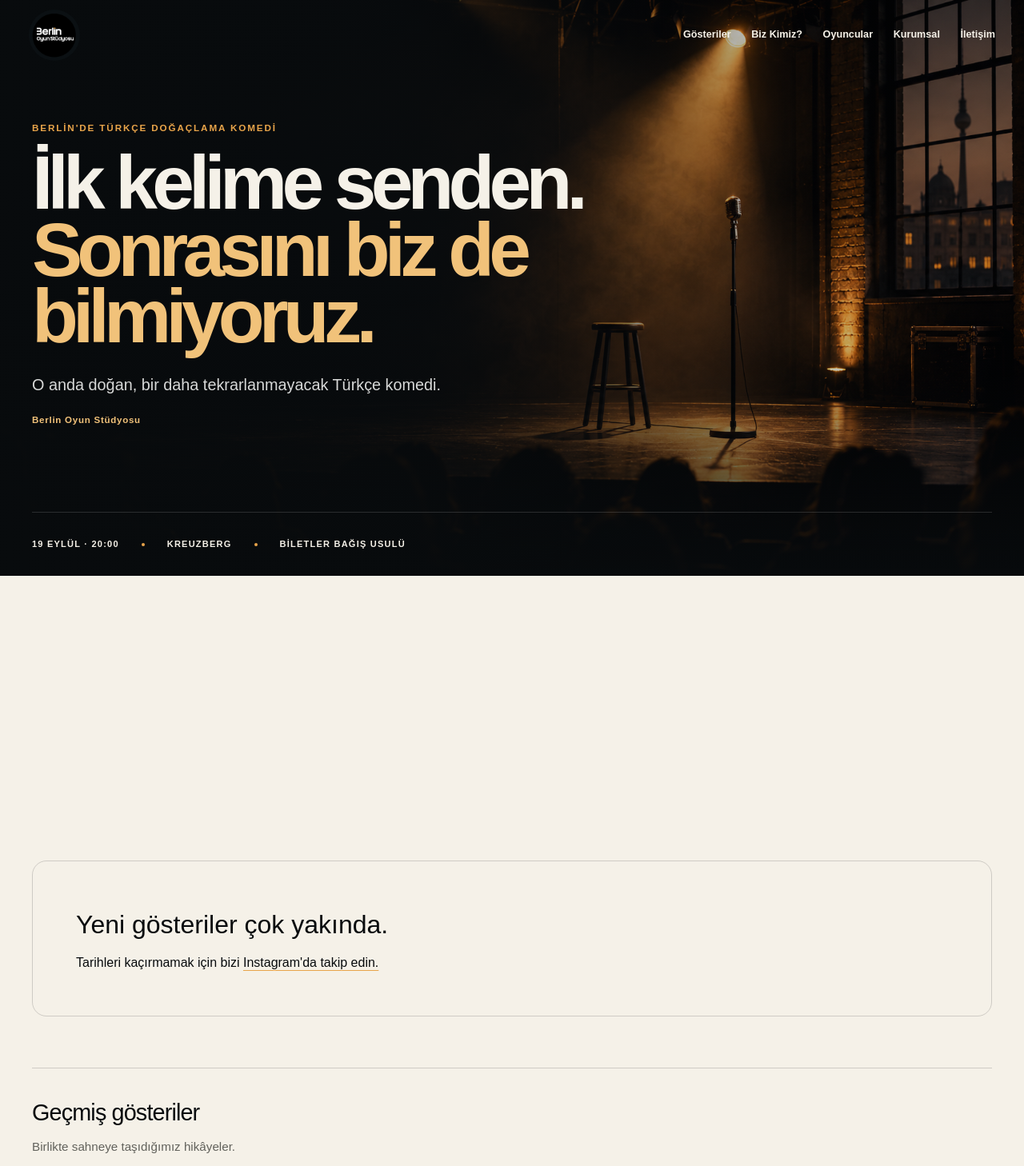
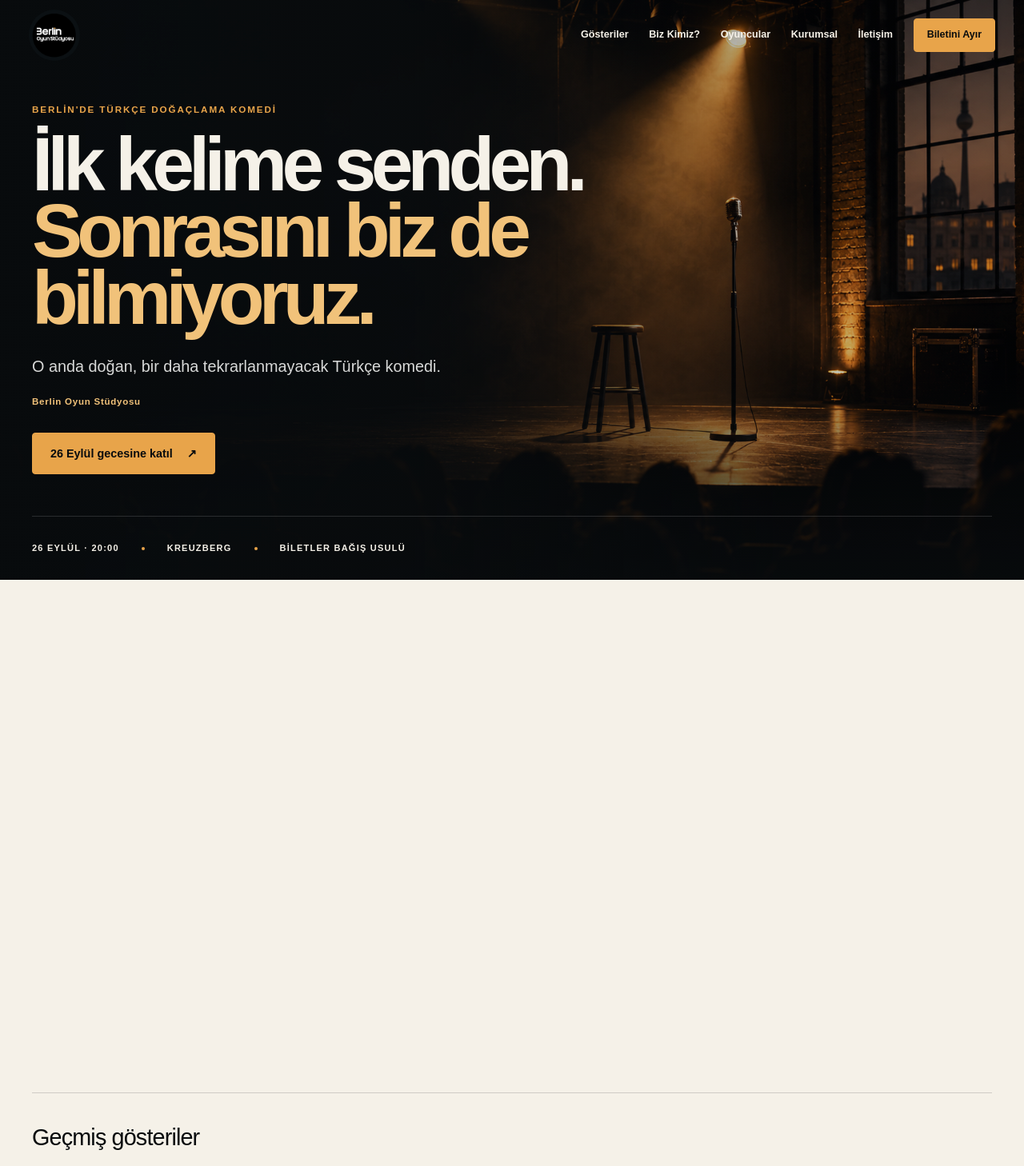
Before and after one commit to berlinoyunstudyosu-code/berlinoyunstudyosu, a Next.js app: page / in a window 1280 px wide. Shown: the top 1458 px of the page at 80% size. Built offline with nearby package versions, Linux system fonts and the light colour scheme.

Commit message:
new actors

```diff
--- a/src/app/globals.css
+++ b/src/app/globals.css
@@ -117,9 +117,9 @@ button, a { -webkit-tap-highlight-color: transparent; }
 .body-copy { max-width: 670px; color: var(--muted); font-size: clamp(1.05rem, 1.7vw, 1.25rem); }
 .body-copy p { margin: 0 0 22px; }
 .stats { border-top: 1px solid var(--line); }
-.stat { display: grid; grid-template-columns: 40% 1fr; align-items: baseline; padding: 22px 0; border-bottom: 1px solid var(--line); }
-.stat strong { color: var(--amber); font-family: var(--display); font-size: clamp(3.5rem, 7vw, 6.5rem); font-weight: 500; letter-spacing: -.06em; line-height: 1; }
-.stat span { color: var(--muted); font-size: .86rem; text-transform: uppercase; letter-spacing: .1em; }
+.stat { display: flex; flex-wrap: wrap; gap: 12px 24px; align-items: baseline; padding: 22px 0; border-bottom: 1px solid var(--line); }
+.stat strong { flex: 0 0 auto; min-width: 40%; color: var(--amber); font-family: var(--display); font-size: clamp(3.5rem, 7vw, 6.5rem); font-weight: 500; letter-spacing: -.06em; line-height: 1; }
+.stat span { flex: 1 1 8rem; color: var(--muted); font-size: .86rem; text-transform: uppercase; letter-spacing: .1em; }
 
 .players-grid { display: grid; grid-template-columns: repeat(2, minmax(0, 1fr)); gap: 14px; }
 .player-card { position: relative; min-height: 360px; display: flex; flex-direction: column; justify-content: flex-end; overflow: hidden; border: 1px solid var(--line); border-radius: 18px; color: var(--paper); background: var(--ink-soft); }
--- a/src/app/page.tsx
+++ b/src/app/page.tsx
@@ -52,7 +52,7 @@ export default function Home() {
               name: siteConfig.name,
               url: siteConfig.siteUrl,
             },
-            offers: { "@type": "Offer", url: event.ticketUrl, availability: "https://schema.org/InStock" },
+            ...(event.ticketUrl ? { offers: { "@type": "Offer", url: event.ticketUrl, availability: "https://schema.org/InStock" } } : {}),
           },
         ]
       : []),
@@ -63,7 +63,7 @@ export default function Home() {
       <a className="skip-link" href="#ana-icerik">İçeriğe geç</a>
       <Header ticketUrl={event?.ticketUrl} />
       <main id="ana-icerik">
-        <Hero ticketUrl={event?.ticketUrl} />
+        <Hero event={event} />
         <UpcomingShows events={events} pastEvents={pastEvents} />
         <About />
         <Players />
@@ -72,7 +72,7 @@ export default function Home() {
         <Contact />
       </main>
       <Footer />
-      {event ? <MobileTicketBar ticketUrl={event.ticketUrl} /> : null}
+      {event?.ticketUrl ? <MobileTicketBar ticketUrl={event.ticketUrl} date={event.date} /> : null}
       <script
         type="application/ld+json"
         dangerouslySetInnerHTML={{ __html: JSON.stringify(structuredData).replace(/</g, "\\u003c") }}
--- a/src/components/Contact.tsx
+++ b/src/components/Contact.tsx
@@ -39,7 +39,7 @@ export function Contact() {
     <section id="iletisim" className="section contact-section">
       <div className="shell contact-grid">
         <div className="contact-intro reveal">
-          <p className="eyebrow">İLETİŞİM</p><h2>Perde açılmadan konuşalım.</h2><p>Gösteriler, kurumsal etkinlikler ve işbirlikleri için bize ulaşın.</p>
+          <p className="eyebrow">İLETİŞİM</p><p>Gösteriler, kurumsal etkinlikler ve işbirlikleri için bize ulaşın.</p>
           <div className="contact-links">
             <a href={`mailto:${siteConfig.email}`}><span>E-POSTA</span><strong>{siteConfig.email}</strong><i aria-hidden="true">↗</i></a>
             <a href={siteConfig.instagram.url} target="_blank" rel="noopener noreferrer"><span>INSTAGRAM</span><strong>{siteConfig.instagram.label}</strong><i aria-hidden="true">↗</i></a>
--- a/src/components/Hero.tsx
+++ b/src/components/Hero.tsx
@@ -1,7 +1,8 @@
 import Image from "next/image";
-import { withBasePath } from "@/content/site";
+import { withBasePath, type EventItem } from "@/content/site";
+import { formatEventDate, formatEventTime } from "@/lib/events";
 
-export function Hero({ ticketUrl }: { ticketUrl?: string }) {
+export function Hero({ event }: { event?: EventItem }) {
   return (
     <section className="hero" aria-labelledby="hero-title">
       <Image className="hero-image" src={withBasePath("/images/hero-stage.png")} fill sizes="100vw" priority quality={92} alt="Spot ışığı altında boş mikrofon ve sahne" />
@@ -12,11 +13,11 @@ export function Hero({ ticketUrl }: { ticketUrl?: string }) {
         <p className="hero-copy">O anda doğan, bir daha tekrarlanmayacak Türkçe komedi.</p>
         <p className="hero-proof">Berlin Oyun Stüdyosu</p>
         <div className="button-row">
-          {ticketUrl ? <a className="button" href={ticketUrl} target="_blank" rel="noopener noreferrer">19 Eylül gecesine katıl <span aria-hidden="true">↗</span></a> : null}
+          {event ? <a className="button" href={event.ticketUrl || "#gosteriler"} target={event.ticketUrl ? "_blank" : undefined} rel={event.ticketUrl ? "noopener noreferrer" : undefined}>{formatEventDate(event.date)} gecesine katıl <span aria-hidden="true">↗</span></a> : null}
         </div>
       </div>
       <div className="shell hero-meta" aria-label="Gösteri özeti">
-        <span>19 EYLÜL · 20:00</span><i aria-hidden="true" /><span>KREUZBERG</span><i aria-hidden="true" /><span>BİLETLER BAĞIŞ USULÜ</span>
+        <span>{event ? `${formatEventDate(event.date).toLocaleUpperCase("tr-TR")} · ${formatEventTime(event.date)}` : "YENİ GÖSTERİLER ÇOK YAKINDA"}</span><i aria-hidden="true" /><span>KREUZBERG</span><i aria-hidden="true" /><span>BİLETLER BAĞIŞ USULÜ</span>
       </div>
     </section>
   );
--- a/src/components/MobileTicketBar.tsx
+++ b/src/components/MobileTicketBar.tsx
@@ -1,8 +1,9 @@
 "use client";
 
 import { useEffect, useState } from "react";
+import { formatEventDate, formatEventTime } from "@/lib/events";
 
-export function MobileTicketBar({ ticketUrl }: { ticketUrl: string }) {
+export function MobileTicketBar({ ticketUrl, date }: { ticketUrl: string; date: string }) {
   const [hidden, setHidden] = useState(false);
   useEffect(() => {
     const footer = document.getElementById("site-footer");
@@ -11,5 +12,5 @@ export function MobileTicketBar({ ticketUrl }: { ticketUrl: string }) {
     observer.observe(footer);
     return () => observer.disconnect();
   }, []);
-  return <aside className={`mobile-ticket ${hidden ? "mobile-ticket--hidden" : ""}`} aria-label="Yaklaşan gösteri bileti"><span><small>19 EYLÜL · 20:00</small>Kreuzberg</span><a href={ticketUrl} target="_blank" rel="noopener noreferrer">Biletini Ayır ↗</a></aside>;
+  return <aside className={`mobile-ticket ${hidden ? "mobile-ticket--hidden" : ""}`} aria-label="Yaklaşan gösteri bileti"><span><small>{formatEventDate(date).toLocaleUpperCase("tr-TR")} · {formatEventTime(date)}</small>Kreuzberg</span><a href={ticketUrl} target="_blank" rel="noopener noreferrer">Biletini Ayır ↗</a></aside>;
 }
--- a/src/components/UpcomingShows.tsx
+++ b/src/components/UpcomingShows.tsx
@@ -14,7 +14,7 @@ export function UpcomingShows({ events, pastEvents }: { events: readonly EventIt
                 <time dateTime={event.date} className="date-badge">{event.badge}</time>
                 <div className="event-main"><p className="card-kicker">CANLI · TEK SEFERLİK</p><h3>{event.title}</h3></div>
                 <div className="event-details"><p>{event.timeLabel}</p><p>{event.location}</p><p className="event-note">{event.note}</p></div>
-                <a className="button button--dark" href={event.ticketUrl} target="_blank" rel="noopener noreferrer">Biletini ayır <span aria-hidden="true">↗</span></a>
+                {event.ticketUrl ? <a className="button button--dark" href={event.ticketUrl} target="_blank" rel="noopener noreferrer">Biletini ayır <span aria-hidden="true">↗</span></a> : <p>Bilet bağlantısı yakında.</p>}
               </article>
             ))}
           </div>
--- a/src/content/site.ts
+++ b/src/content/site.ts
@@ -31,8 +31,7 @@ export const siteConfig = {
     label: "@berlinoyunstudyosu",
     url: "https://www.instagram.com/berlinoyunstudyosu/",
   },
-  // TODO: yayın öncesi gerçek e-posta ile değiştir
-  email: "iletisim@berlinoyunstudyosu.de",
+  email: "iletisim@berlinoyunstudyosu.com",
   nav: [
     { label: "Gösteriler", href: "#gosteriler" },
     { label: "Biz Kimiz?", href: "#biz-kimiz" },
@@ -41,6 +40,18 @@ export const siteConfig = {
     { label: "İletişim", href: "#iletisim" },
   ] satisfies NavItem[],
   events: [
+    {
+      id: "turkce-dogaclama-2026-09-26",
+      date: "2026-09-26T20:00:00+02:00",
+      badge: "26 / EYL",
+      title: "Berlin'de Türkçe Doğaçlama Komedi",
+      timeLabel: "Cumartesi · 20:00",
+      location: "Naunynstraße 63 · Kreuzberg",
+      note: "Biletler bağış usulü",
+      ticketUrl: "https://www.yesticket.org/",
+      description:
+        "Seyircinin fikirleriyle o anda doğan Türkçe doğaçlama komedi gösterisi. Biletler bağış usulü.",
+    },
     {
       id: "turkce-dogaclama-2026-09-19",
       date: "2026-09-19T20:00:00+02:00",
@@ -122,16 +133,16 @@ export const siteConfig = {
       bio: "",
     },
     {
-      name: "Yelda",
+      name: "Yelda Gulsoy",
       slug: "yelda",
-      initials: "Y",
+      initials: "YG",
       image: "/images/players/yelda.webp",
       bio: "",
     },
     {
-      name: "Gizem",
+      name: "Gizem Kilic",
       slug: "gizem",
-      initials: "G",
+      initials: "GK",
       image: "/images/players/gizem.webp",
       bio: "",
     },
--- a/src/lib/events.ts
+++ b/src/lib/events.ts
@@ -1,4 +1,12 @@
 import type { EventItem } from "@/content/site";
+
+export function formatEventDate(date: string) {
+  return new Intl.DateTimeFormat("tr-TR", { day: "numeric", month: "long", timeZone: "Europe/Berlin" }).format(new Date(date));
+}
+
+export function formatEventTime(date: string) {
+  return new Intl.DateTimeFormat("tr-TR", { hour: "2-digit", minute: "2-digit", timeZone: "Europe/Berlin" }).format(new Date(date));
+}
 
 export function getUpcomingEvents(events: readonly EventItem[], now = new Date()) {
   return events
```
